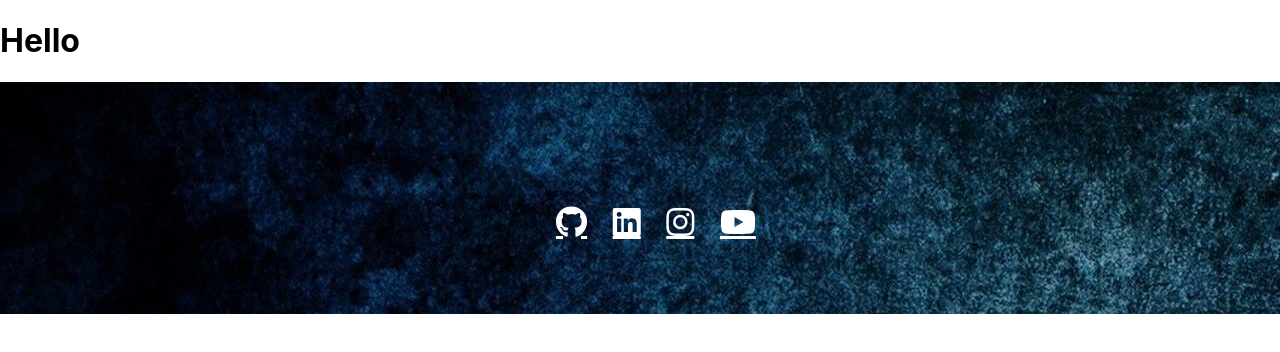
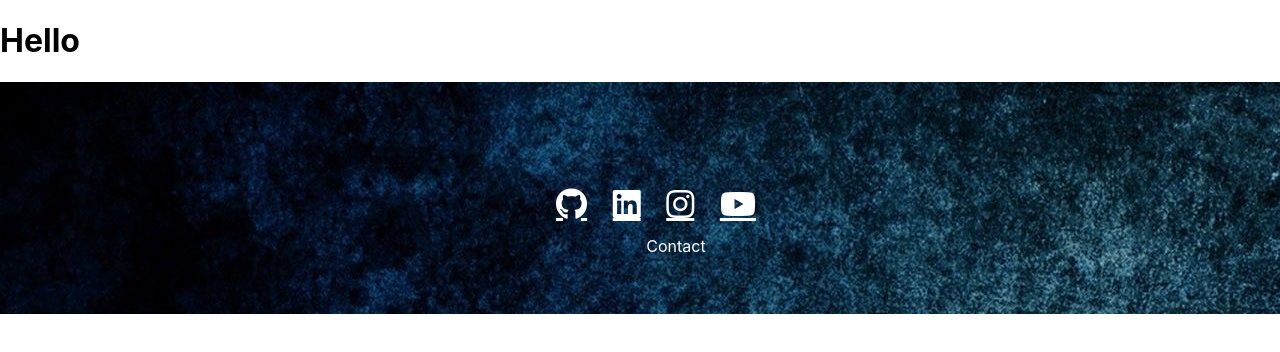
Before and after one commit to WiseFool92/benji-art, a React (Create React App) app: page /contact in a window 1280 px wide. Shown: the top 352 px of the page. Built offline with nearby package versions, Linux system fonts and the light colour scheme.

Commit message:
Create a link to the contact page

```diff
--- a/src/components/Footer/Footer.jsx
+++ b/src/components/Footer/Footer.jsx
@@ -40,6 +40,15 @@ export default function Footer() {
           <a href="https://www.instagram.com/mr.supernova/" className="fab fa-instagram fa-2x" style={fabLinkStyle}> </a>
           <a href="https://www.youtube.com/channel/UCo4USBh5QCeNpv9nvDYoX8Q?view_as=subscriber" className="fab fa-youtube fa-2x" style={fabLinkStyle}> </a>
         </div>
+        <div className='container'>
+          <div className='row'>
+            <ul style={{listStyle: 'none'}}>
+              <li>
+                <Link to='/contact'><span style={footerLinks}>Contact</span></Link>
+              </li>
+            </ul>
+          </div>
+        </div>
       </div>
     </>
   )
```
